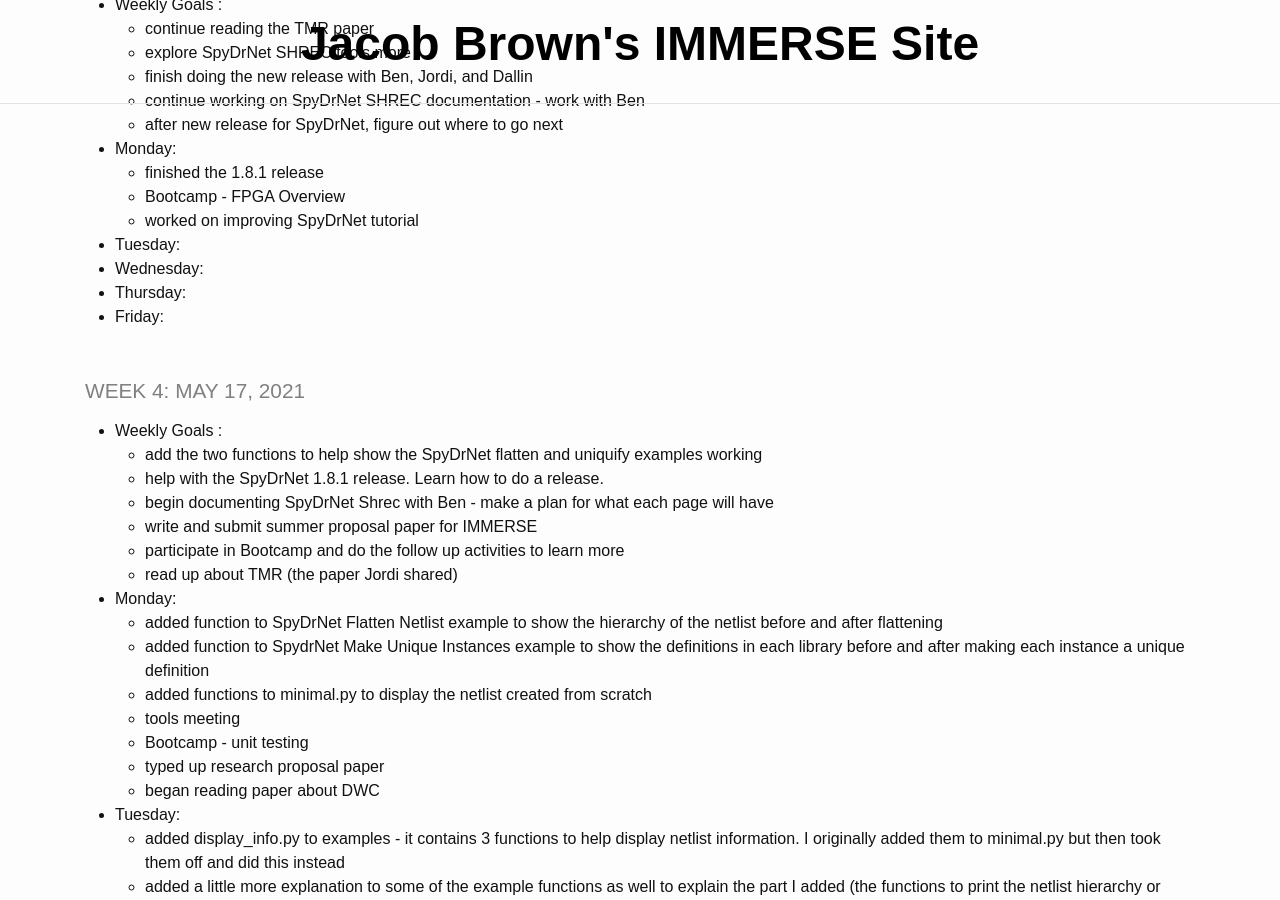
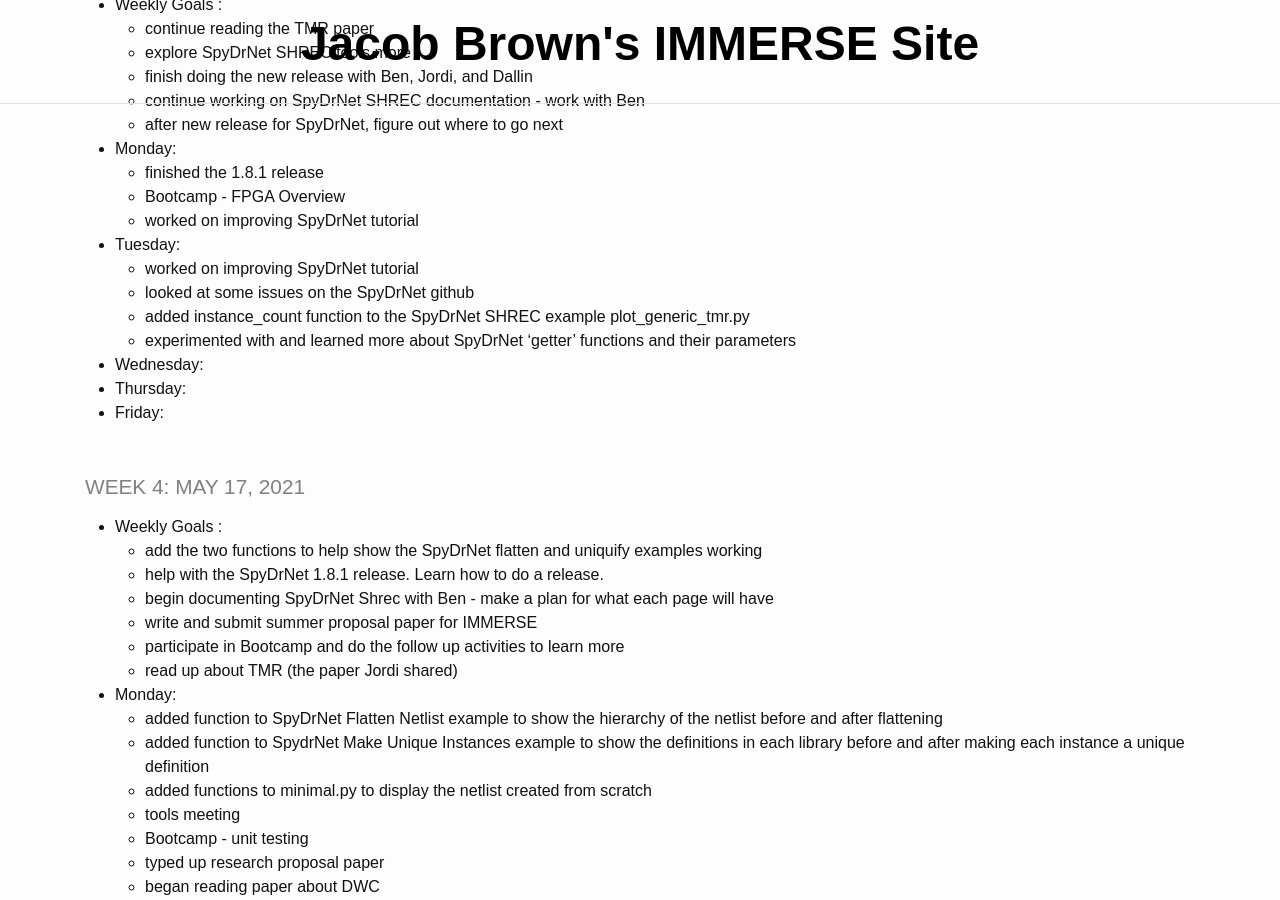
Before and after one commit to jacobdbrown4/jacob_brown, a Jekyll site: the page built from _pages/log.md, in a window 1280 px wide and 900 px high, scrolled down 308 px. Built offline with Jekyll 4.4.1, drawn with Linux system fonts in a browser that asks for light colours.

Commit message:
updated log

```diff
--- a/_pages/log.md
+++ b/_pages/log.md
@@ -17,6 +17,10 @@ title: IMMERSE Log
   * Bootcamp - FPGA Overview
   * worked on improving SpyDrNet tutorial
 * **Tuesday**:
+  * worked on improving SpyDrNet tutorial
+  * looked at some issues on the SpyDrNet github
+  * added instance_count function to the SpyDrNet SHREC example plot_generic_tmr.py
+  * experimented with and learned more about SpyDrNet 'getter' functions and their parameters
 * **Wednesday**:
 * **Thursday**:
 * **Friday**:
```
